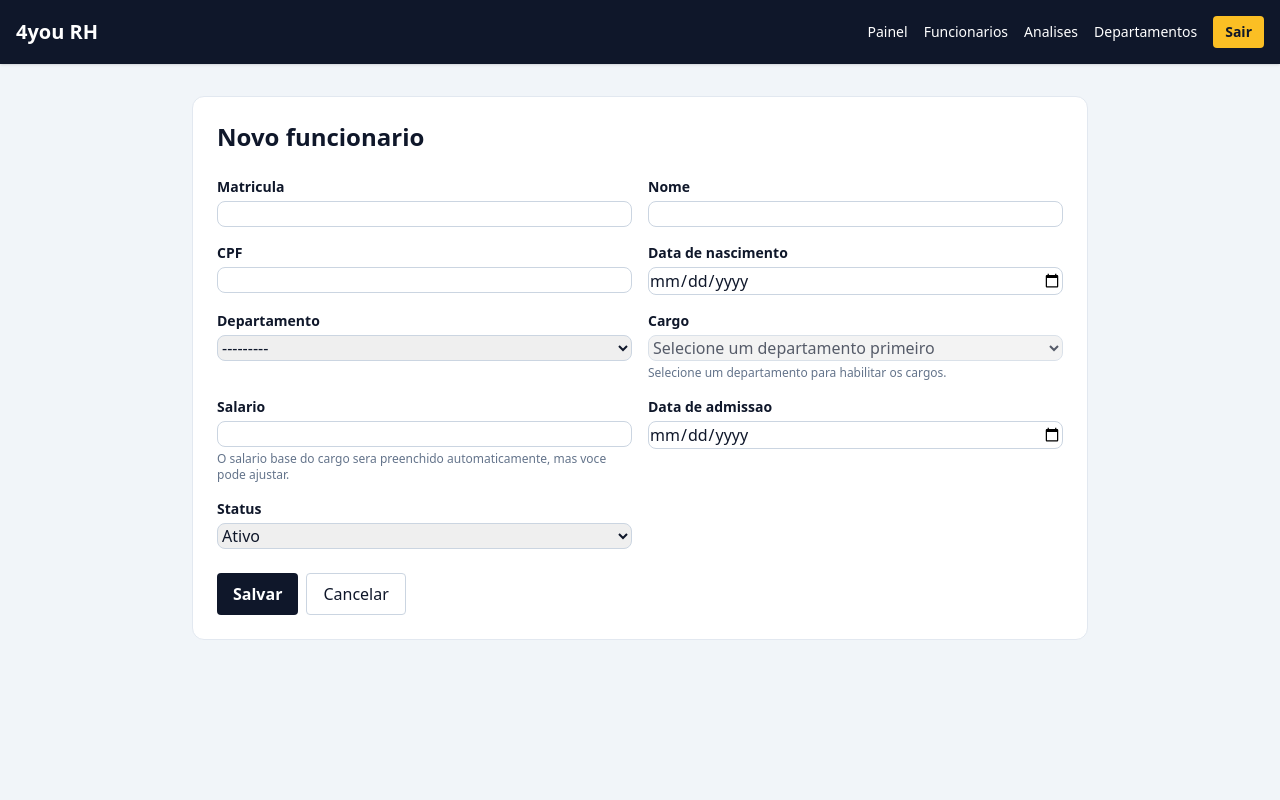
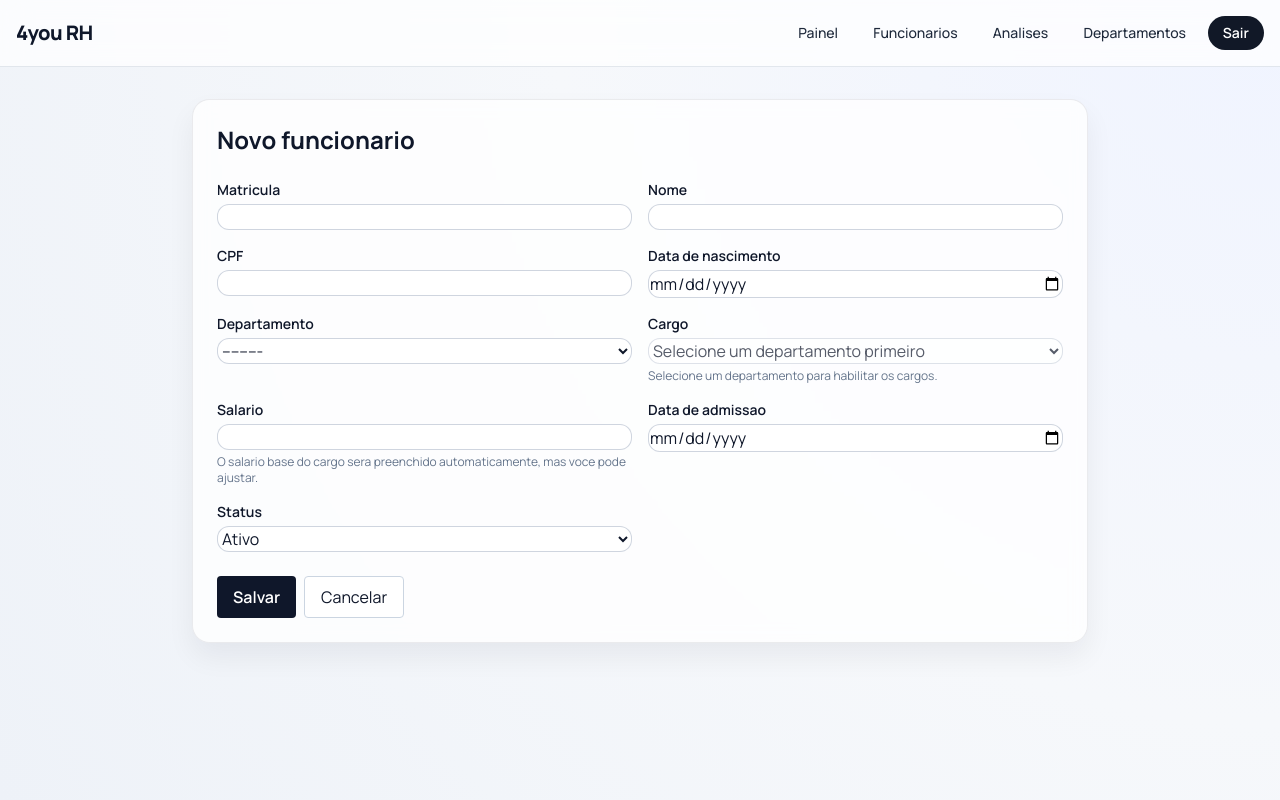
Before and after one commit to igortiburcio/4you, a Django app: page /employees/new/ in a window 1280 px wide. Run offline with Django 4.2, Linux system fonts and the light colour scheme; the visitor is signed in with stand-in values (Sample User, id 1); data that the repository does not hold is empty; some libraries are stand-ins or nearby versions.

Commit message:
feat: revamp HR UI with modern glass layout and improved form hierarchy

```diff
--- a/static/css/styles.css
+++ b/static/css/styles.css
@@ -1,17 +1,117 @@
+:root {
+  --bg-main: radial-gradient(circle at top right, #f0f4ff 0%, #f6f8fb 48%, #eef2f8 100%);
+  --card-bg: rgba(255, 255, 255, 0.78);
+  --card-border: rgba(15, 23, 42, 0.08);
+  --text-main: #0f172a;
+  --text-muted: #475569;
+  --focus-ring: rgba(59, 130, 246, 0.25);
+  --brand: #111827;
+}
+
+body.app-shell {
+  font-family: 'Manrope', -apple-system, BlinkMacSystemFont, 'SF Pro Display', 'Segoe UI', sans-serif;
+  background: var(--bg-main);
+  color: var(--text-main);
+}
+
+.app-nav {
+  background: rgba(255, 255, 255, 0.72);
+  border-bottom: 1px solid rgba(148, 163, 184, 0.25);
+  backdrop-filter: blur(14px);
+}
+
+.nav-pill {
+  display: inline-flex;
+  align-items: center;
+  padding: 0.45rem 0.85rem;
+  border-radius: 999px;
+  color: #1e293b;
+  transition: all 0.2s ease;
+}
+
+.nav-pill:hover {
+  background: rgba(241, 245, 249, 0.95);
+  color: #0f172a;
+}
+
+.nav-danger {
+  background: #111827;
+  color: #fff;
+  border-radius: 999px;
+  padding: 0.45rem 0.95rem;
+  font-weight: 600;
+  transition: transform 0.15s ease, box-shadow 0.2s ease;
+}
+
+.nav-danger:hover {
+  transform: translateY(-1px);
+  box-shadow: 0 8px 20px rgba(15, 23, 42, 0.2);
+}
+
+.glass-card {
+  background: var(--card-bg);
+  border: 1px solid var(--card-border);
+  border-radius: 1.1rem;
+  box-shadow: 0 14px 28px rgba(15, 23, 42, 0.06);
+  backdrop-filter: blur(8px);
+}
+
+.list-row {
+  display: flex;
+  justify-content: space-between;
+  align-items: flex-start;
+  gap: 1rem;
+  padding: 0.95rem 0;
+}
+
+.list-actions {
+  display: inline-flex;
+  align-items: center;
+  gap: 0.5rem;
+}
+
+.badge {
+  display: inline-flex;
+  align-items: center;
+  justify-content: center;
+  padding: 0.3rem 0.65rem;
+  border-radius: 999px;
+  font-size: 0.72rem;
+  font-weight: 700;
+  letter-spacing: 0.01em;
+}
+
+.badge-success {
+  background: #dcfce7;
+  color: #166534;
+}
+
+.badge-muted {
+  background: #e2e8f0;
+  color: #334155;
+}
+
 input,
 select,
 textarea {
   width: 100%;
-  border: 1px solid #cbd5e1;
-  border-radius: 0.5rem;
-  padding: 0.5rem 0.75rem;
+  border: 1px solid rgba(148, 163, 184, 0.45);
+  border-radius: 0.75rem;
+  background: rgba(255, 255, 255, 0.82);
+  padding: 0.6rem 0.82rem;
   line-height: 1.4;
+  transition: box-shadow 0.2s ease, border-color 0.2s ease;
 }
 
 input:focus,
 select:focus,
 textarea:focus {
   outline: none;
-  border-color: #f59e0b;
-  box-shadow: 0 0 0 2px rgba(245, 158, 11, 0.2);
+  border-color: #3b82f6;
+  box-shadow: 0 0 0 3px var(--focus-ring);
 }
+
+button,
+a {
+  transition: all 0.18s ease;
+}
--- a/templates/base.html
+++ b/templates/base.html
@@ -6,27 +6,30 @@
   <meta charset="utf-8">
   <meta name="viewport" content="width=device-width, initial-scale=1">
   <title>{% block title %}4you RH{% endblock %}</title>
+  <link rel="preconnect" href="https://fonts.googleapis.com">
+  <link rel="preconnect" href="https://fonts.gstatic.com" crossorigin>
+  <link href="https://fonts.googleapis.com/css2?family=Manrope:wght@400;500;600;700;800&display=swap" rel="stylesheet">
   <script src="https://cdn.tailwindcss.com"></script>
   <script src="https://unpkg.com/htmx.org@1.9.12"></script>
   <link rel="stylesheet" href="{% static 'css/styles.css' %}">
 </head>
-<body class="bg-slate-100 text-slate-900 min-h-screen">
-  <header class="bg-slate-900 text-white shadow">
+<body class="app-shell min-h-screen">
+  <header class="app-nav sticky top-0 z-50">
     <div class="max-w-7xl mx-auto px-4 py-4 flex justify-between items-center">
-      <a class="font-bold text-xl" href="{% url 'core:dashboard' %}">4you RH</a>
+      <a class="font-extrabold text-xl tracking-tight text-slate-900" href="{% url 'core:dashboard' %}">4you RH</a>
       {% if request.user.is_authenticated %}
-        <nav class="flex items-center gap-4 text-sm">
-          <a class="hover:text-amber-300" href="{% url 'core:dashboard' %}">Painel</a>
-          <a class="hover:text-amber-300" href="{% url 'employees:list' %}">Funcionarios</a>
+        <nav class="flex items-center gap-2 text-sm font-medium">
+          <a class="nav-pill" href="{% url 'core:dashboard' %}">Painel</a>
+          <a class="nav-pill" href="{% url 'employees:list' %}">Funcionarios</a>
           {% if request.user.is_superuser or request.user|has_group:'admin_rh' or request.user|has_group:'gerente' %}
-            <a class="hover:text-amber-300" href="{% url 'employees:analytics' %}">Analises</a>
+            <a class="nav-pill" href="{% url 'employees:analytics' %}">Analises</a>
           {% endif %}
           {% if request.user.is_superuser or request.user|has_group:'admin_rh' %}
-            <a class="hover:text-amber-300" href="{% url 'employees:departments' %}">Departamentos</a>
+            <a class="nav-pill" href="{% url 'employees:departments' %}">Departamentos</a>
           {% endif %}
           <form method="post" action="{% url 'accounts:logout' %}">
             {% csrf_token %}
-            <button type="submit" class="bg-amber-400 text-slate-900 px-3 py-1.5 rounded font-semibold">Sair</button>
+            <button type="submit" class="nav-danger">Sair</button>
           </form>
         </nav>
       {% endif %}
--- a/templates/employees/form.html
+++ b/templates/employees/form.html
@@ -3,8 +3,14 @@
 {% block title %}{% if object %}Editar funcionario{% else %}Novo funcionario{% endif %} | 4you RH{% endblock %}
 
 {% block content %}
-  <div class="max-w-4xl mx-auto bg-white rounded-xl border border-slate-200 p-6">
+  <div class="max-w-4xl mx-auto glass-card p-6">
     <h1 class="text-2xl font-bold mb-6">{% if object %}Editar funcionario{% else %}Novo funcionario{% endif %}</h1>
+
+    {% if object and object.needs_profile_update %}
+      <div class="mb-4 px-4 py-3 rounded-xl border border-amber-200 bg-amber-50 text-amber-900 text-sm">
+        Este colaborador foi movido para <strong>Cargo transitorio</strong>. Atualize departamento e cargo para finalizar.
+      </div>
+    {% endif %}
 
     <form method="post" class="grid md:grid-cols-2 gap-4" id="employee-form">
       {% csrf_token %}
@@ -84,11 +90,6 @@
       }
 
       const initialPositionValue = positionInput.value;
-      const allOptions = Array.from(positionInput.options).map((option) => ({
-        value: option.value,
-        text: option.text,
-      }));
-
       async function rebuildPositions(selectedDepartmentId, keepValue) {
         positionInput.innerHTML = '';
         const empty = document.createElement('option');
--- a/templates/employees/partials/table.html
+++ b/templates/employees/partials/table.html
@@ -30,6 +30,9 @@
               {% endif %}
             </td>
             <td class="px-4 py-3 text-right space-x-2">
+              {% if employee.needs_profile_update %}
+                <span class="inline-flex items-center px-2 py-1 rounded-full text-xs bg-amber-100 text-amber-800 mr-2">Atualizar dados</span>
+              {% endif %}
               {% if can_manage_employees %}
                 <a href="{% url 'employees:edit' employee.pk %}" class="text-slate-700 hover:underline">Editar</a>
                 {% if employee.status == 'active' %}
```
Also changed, not shown: templates/employees/department_detail.html (+8 -8 lines), templates/employees/departments.html (+14 -9 lines).
